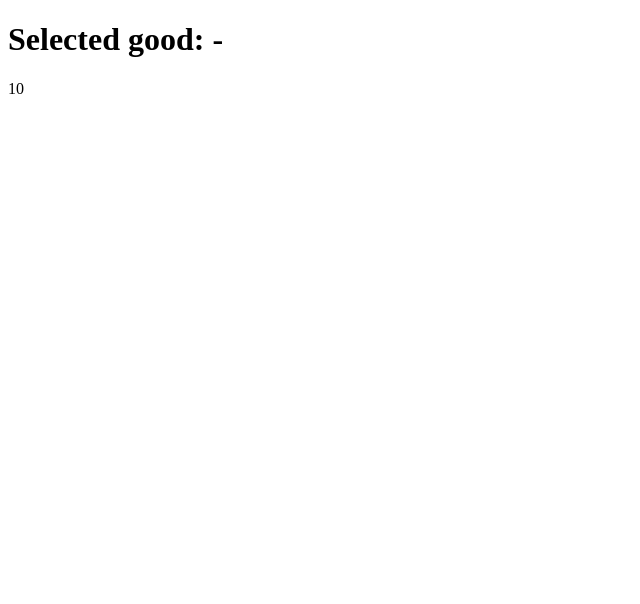
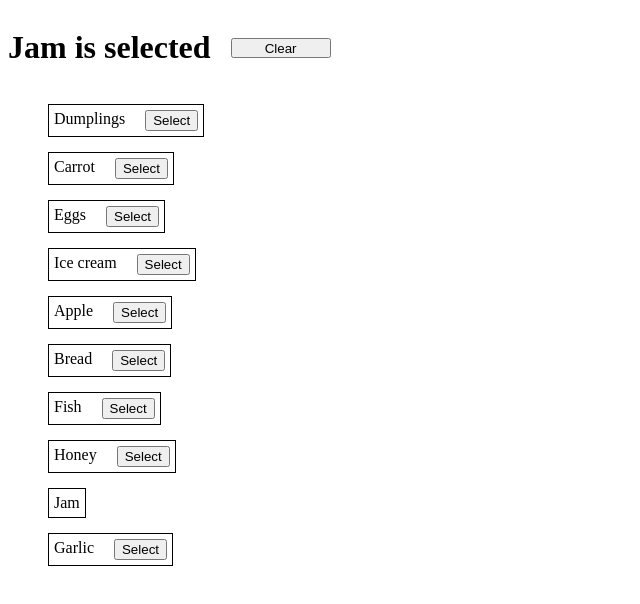
Before and after one commit to mate-academy/react_goods-selector, a React (Create React App) app: page / in a window 1280 px wide. Shown: the top 604 px of the page, without its empty margins (0-640 px from the left). Built offline with nearby package versions, Linux system fonts and the light colour scheme.

Commit message:
Solution

```diff
--- a/src/App.scss
+++ b/src/App.scss
@@ -1 +1,26 @@
-// styles go here
+ul {
+  list-style: none;
+}
+
+h1 {
+  margin-right: 20px;
+}
+
+.wrapper {
+  display: flex;
+  align-items: center;
+}
+
+.clearButton {
+  width: 100px;
+  height: 20px;
+}
+
+.item {
+  padding: 5px;
+  display: flex;
+  gap: 20px;
+  margin-bottom: 15px;
+  border: 1px solid black;
+  width: max-content;
+}
--- a/src/App.tsx
+++ b/src/App.tsx
@@ -2,23 +2,88 @@ import React from 'react';
 import './App.scss';
 
 const goodsFromServer: string[] = [
-  'Dumplings',
-  'Carrot',
-  'Eggs',
-  'Ice cream',
-  'Apple',
-  'Bread',
-  'Fish',
-  'Honey',
-  'Jam',
-  'Garlic',
+  ' Dumplings',
+  ' Carrot',
+  ' Eggs',
+  ' Ice cream',
+  ' Apple',
+  ' Bread',
+  ' Fish',
+  ' Honey',
+  ' Jam',
+  ' Garlic',
 ];
 
-const App: React.FC = () => (
-  <div className="App">
-    <h1>Selected good: -</h1>
-    {goodsFromServer.length}
-  </div>
-);
+type State = {
+  selectedGoods: string[];
+};
+
+class App extends React.Component<{}, State> {
+  state: State = {
+    selectedGoods: [goodsFromServer[8]],
+  };
+
+  selectGoods = (good: string) => {
+    this.setState((state) => {
+      return {
+        selectedGoods: [...state.selectedGoods, good],
+      };
+    });
+  };
+
+  removeGoods = () => {
+    this.setState({ selectedGoods: [] });
+  };
+
+  render() {
+    const { selectedGoods } = this.state;
+
+    return (
+      <div className="App">
+        <div className="wrapper">
+          {selectedGoods.length === 0 ? (
+            <h1>
+              No goods selected
+            </h1>
+          )
+            : (
+              <h1>
+                {selectedGoods.length === 1 ? `${selectedGoods} is selected` : `${selectedGoods} are selected`}
+              </h1>
+            )}
+          {selectedGoods.length !== 0
+            && (
+              <button
+                type="button"
+                className="clearButton"
+                onClick={this.removeGoods}
+              >
+                Clear
+              </button>
+            )}
+        </div>
+        <ul>
+          {goodsFromServer.map(good => (
+            <li key={good} className="item">
+              {good}
+              {!selectedGoods.some(item => item === good)
+              && (
+                <button
+                  type="button"
+                  className="button"
+                  onClick={() => {
+                    this.selectGoods(good);
+                  }}
+                >
+                  Select
+                </button>
+              )}
+            </li>
+          ))}
+        </ul>
+      </div>
+    );
+  }
+}
 
 export default App;
```
